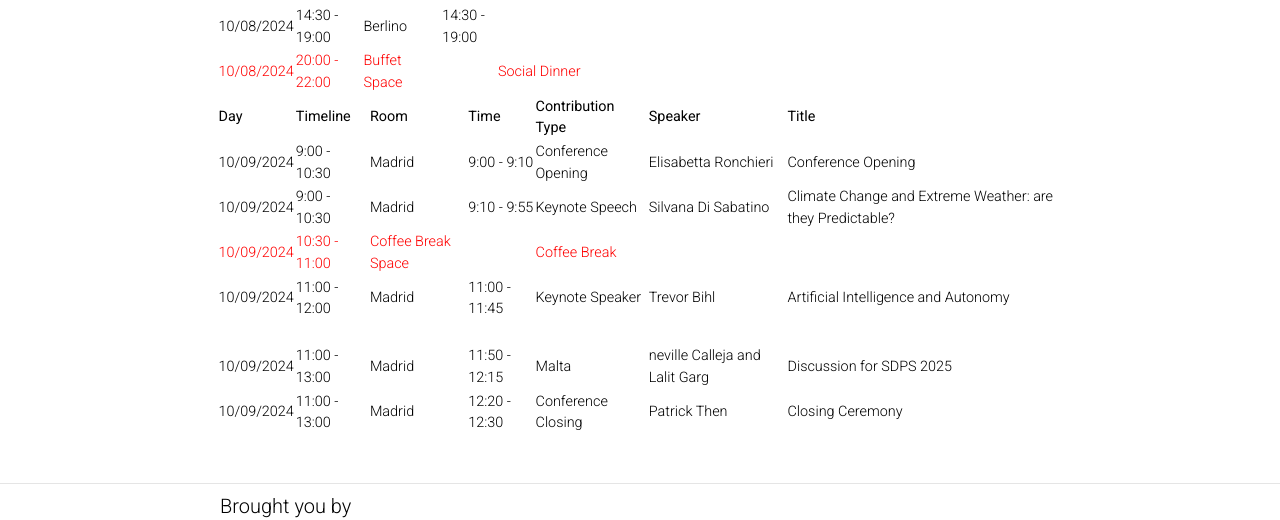
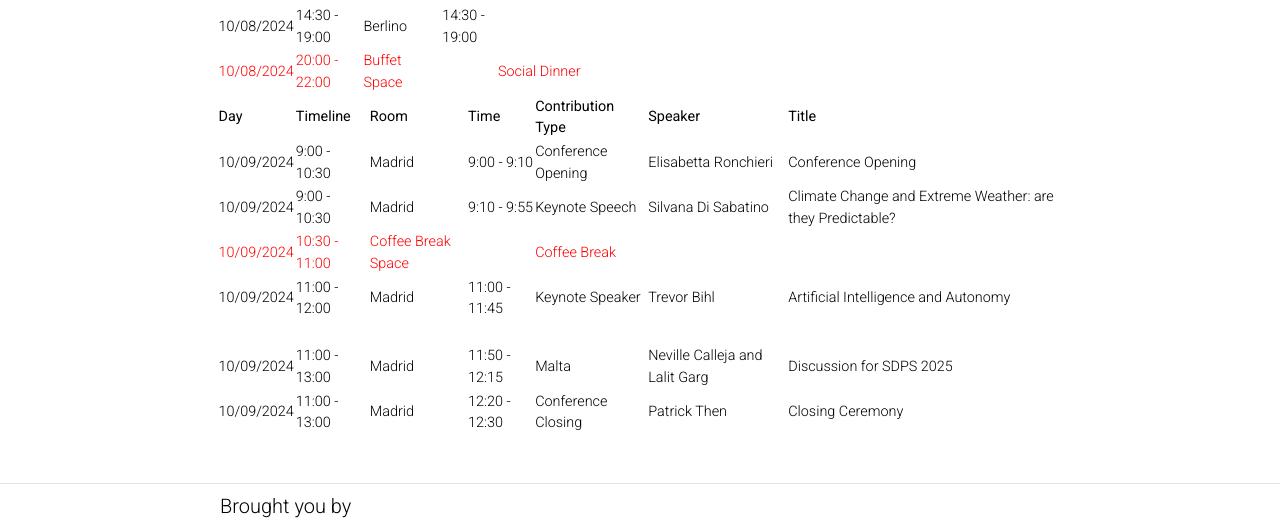
Before and after one commit to GenAI4DPS/advances-challenges, a Jekyll site: the page built from _pages/timetable.md, in a window 1280 px wide and 900 px high, scrolled down 3120 px. Shown: the part 202-722 px from the top of the window. Built offline with Jekyll 4.4.1, drawn with Linux system fonts in a browser that asks for light colours; comment, search, counter and statistics services are not loaded; a style sheet for code colours, icons or effects is not loaded.

```diff
--- a/_pages/timetable.md
+++ b/_pages/timetable.md
@@ -86,5 +86,5 @@ Day | Timeline | Room | Time | Contribution Type | Speaker | Title
 <span style='color: red;'>10/09/2024</span> | <span style='color: red;'>10:30 - 11:00</span> | <span style='color: red;'>Coffee Break Space</span> || <span style='color: red;'>Coffee Break</span>||
 10/09/2024 | 11:00 - 12:00 | Madrid | 11:00 - 11:45 | Keynote Speaker  | Trevor Bihl | Artificial Intelligence and Autonomy
 ||||||
-10/09/2024 | 11:00 - 13:00 | Madrid | 11:50 - 12:15 | Malta  | neville Calleja and Lalit Garg | Discussion for SDPS 2025
+10/09/2024 | 11:00 - 13:00 | Madrid | 11:50 - 12:15 | Malta  | Neville Calleja and Lalit Garg | Discussion for SDPS 2025
 10/09/2024 | 11:00 - 13:00 | Madrid | 12:20 - 12:30 | Conference Closing | Patrick Then | Closing Ceremony
```
